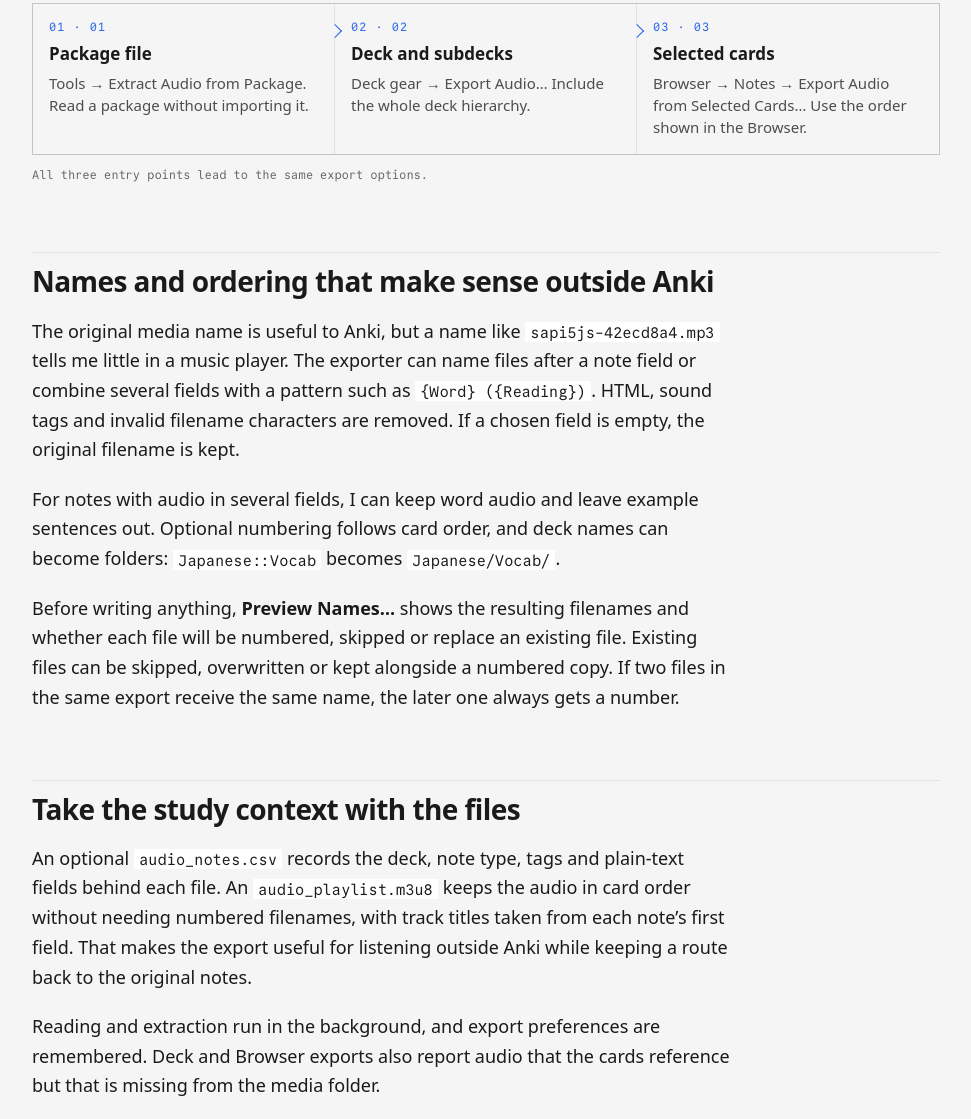
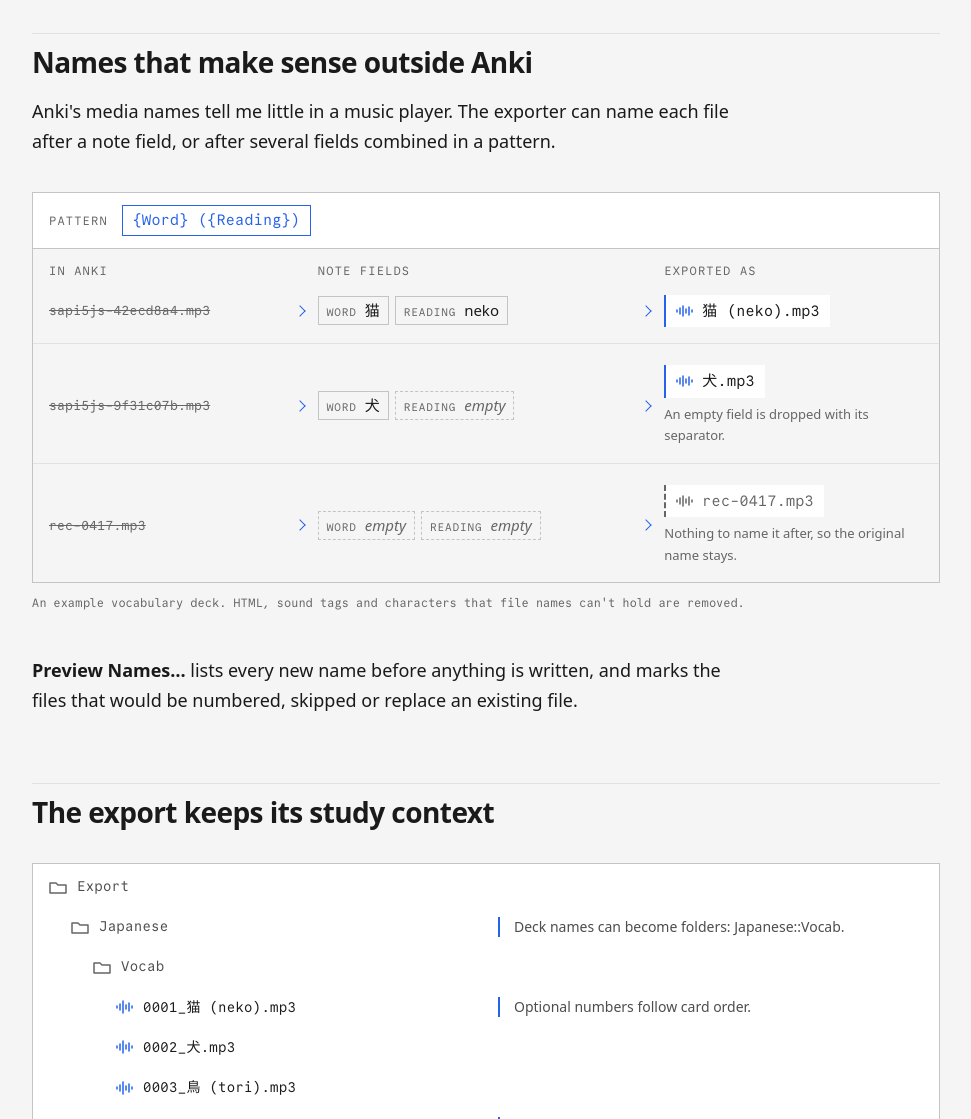
Before and after one commit to pwSathira/personal_website_version3, an Astro site: page /missions/anki-audio-extractor in a window 1280 px wide. Shown: the part 2669-3788 px from the top of the page, without its empty margins (292-1263 px from the left). Built offline with nearby package versions, Linux system fonts and the light colour scheme; Astro itself is replaced by a stand-in of ours; a web font is replaced by a local one.

Commit message:
content: add naming and export graphics to Anki case study
Replace several paragraphs with a rename diagram and an export file tree,
fix duplicated step labels in Flow, and add a parallel mode without arrows.

```diff
--- /dev/null
+++ b/src/components/ExportTree.astro
@@ -0,0 +1,95 @@
+---
+// The folder an export leaves behind, drawn as a file tree with a note beside each part.
+interface Item {
+  name: string;
+  /** Nesting level, 0 for the output folder itself. */
+  depth: number;
+  kind: 'folder' | 'audio' | 'list' | 'sheet';
+  note?: string;
+}
+interface Props {
+  items: Item[];
+  caption?: string;
+}
+const { items, caption } = Astro.props;
+---
+
+<figure class="tree wide">
+  <ul>
+    {
+      items.map((it) => (
+        <li class={it.kind}>
+          <span class="name data" style={`--d:${it.depth}`}>
+            <svg class="ico" viewBox="0 0 18 14" aria-hidden="true">
+              {it.kind === 'folder' && <path d="M1 3h6l2 2h8v8H1z" />}
+              {it.kind === 'audio' && <path d="M2 6v2M5 4v6M8 1v12M11 5v4M14 3v8M17 6v2" />}
+              {it.kind === 'list' && <path d="M1 3l3 2-3 2zM7 5h10M1 11h16" />}
+              {it.kind === 'sheet' && <path d="M1 1h16v12H1zM1 5h16M1 9h16M7 1v12" />}
+            </svg>
+            {it.name}
+          </span>
+          {it.note && <span class="note">{it.note}</span>}
+        </li>
+      ))
+    }
+  </ul>
+  {caption && <figcaption>{caption}</figcaption>}
+</figure>
+
+<style>
+  ul {
+    list-style: none;
+    padding: 6px 0;
+    margin: 0;
+    border: 1px solid var(--rule-strong);
+    background: var(--bg-raised);
+  }
+  li {
+    display: grid;
+    gap: 2px 24px;
+    margin: 0;
+    padding: 6px 16px;
+  }
+  .name {
+    display: flex;
+    align-items: center;
+    gap: 10px;
+    padding-left: calc(var(--d) * 22px);
+    font-size: 0.875rem;
+    overflow-wrap: anywhere;
+  }
+  .folder .name {
+    color: var(--ink-2);
+  }
+  .ico {
+    flex: none;
+    width: 18px;
+    height: 14px;
+    fill: none;
+    stroke: var(--ink-3);
+    stroke-width: 1.5;
+    stroke-linecap: round;
+    stroke-linejoin: round;
+  }
+  .audio .ico,
+  .list .ico,
+  .sheet .ico {
+    stroke: var(--accent);
+  }
+  .note {
+    padding-left: calc(var(--d, 0) * 22px + 28px);
+    font-size: 0.875rem;
+    line-height: 1.4;
+    color: var(--ink-2);
+  }
+  @media (min-width: 760px) {
+    li {
+      grid-template-columns: minmax(0, 1fr) minmax(0, 1fr);
+      align-items: center;
+    }
+    .note {
+      padding-left: 14px;
+      border-left: 2px solid var(--accent);
+    }
+  }
+</style>
--- a/src/components/Flow.astro
+++ b/src/components/Flow.astro
@@ -8,17 +8,19 @@ interface Step {
 interface Props {
   steps: Step[];
   caption?: string;
+  /** Steps are alternatives, not a sequence: number them but draw no arrows. */
+  parallel?: boolean;
 }
-const { steps, caption } = Astro.props;
+const { steps, caption, parallel = false } = Astro.props;
 ---
 
-<figure class="flow wide">
+<figure class:list={['flow', 'wide', { parallel }]}>
   <ol style={`--n:${steps.length}`}>
     {
       steps.map((s, i) => (
         <li>
           <span class="k data">
-            {String(i + 1).padStart(2, '0')} · {s.k}
+            {[String(i + 1).padStart(2, '0'), s.k].filter((p, j, a) => p && a.indexOf(p) === j).join(' · ')}
           </span>
           <strong>{s.title}</strong>
           <span class="body">{s.body}</span>
@@ -65,6 +67,9 @@ const { steps, caption } = Astro.props;
     transform: rotate(45deg);
     z-index: 1;
   }
+  .flow.parallel li::after {
+    display: none;
+  }
   .k {
     color: var(--accent);
     text-transform: uppercase;
--- /dev/null
+++ b/src/components/Rename.astro
@@ -0,0 +1,213 @@
+---
+// How a naming pattern turns Anki's media names into readable ones, one note per row.
+interface Field {
+  name: string;
+  /** Empty string draws the field as empty. */
+  value: string;
+}
+interface Row {
+  from: string;
+  fields: Field[];
+  to: string;
+  /** Short reason shown under the result, e.g. why a name was kept. */
+  note?: string;
+  kept?: boolean;
+}
+interface Props {
+  pattern: string;
+  rows: Row[];
+  caption?: string;
+}
+const { pattern, rows, caption } = Astro.props;
+---
+
+<figure class="rename wide">
+  <div class="box">
+    <p class="head">
+      <span class="label">Pattern</span>
+      <code class="data pattern">{pattern}</code>
+    </p>
+    <p class="cols label" aria-hidden="true">
+      <span>In Anki</span>
+      <span>Note fields</span>
+      <span>Exported as</span>
+    </p>
+    <ol>
+      {
+        rows.map((r) => (
+          <li>
+            <span class="cell from">
+              <span class="label">In Anki</span>
+              <span class="file data">
+                <s>{r.from}</s>
+              </span>
+            </span>
+            <span class="cell note">
+              <span class="label">Note fields</span>
+              <span class="chips">
+                {r.fields.map((f) => (
+                  <span class:list={['chip', { empty: !f.value }]}>
+                    <span class="fname data">{f.name}</span>
+                    <span class="fval">{f.value || 'empty'}</span>
+                  </span>
+                ))}
+              </span>
+            </span>
+            <span class="cell to">
+              <span class="label">Exported as</span>
+              <span class:list={['file', 'out', 'data', { kept: r.kept }]}>
+                <svg class="wave" viewBox="0 0 18 12" aria-hidden="true">
+                  <path d="M1 5v2M4 3v6M7 1v10M10 4v4M13 2v8M16 5v2" />
+                </svg>
+                {r.to}
+              </span>
+              {r.note && <span class="why">{r.note}</span>}
+            </span>
+          </li>
+        ))
+      }
+    </ol>
+  </div>
+  {caption && <figcaption>{caption}</figcaption>}
+</figure>
+
+<style>
+  .box {
+    border: 1px solid var(--rule-strong);
+  }
+  .head {
+    display: flex;
+    flex-wrap: wrap;
+    align-items: center;
+    gap: 8px 14px;
+    margin: 0;
+    padding: 12px 16px;
+    border-bottom: 1px solid var(--rule-strong);
+    background: var(--bg-raised);
+  }
+  .pattern {
+    padding: 3px 10px;
+    font-size: 0.9375rem;
+    color: var(--accent);
+    border: 1px solid var(--accent);
+    background: none;
+  }
+  ol {
+    list-style: none;
+    padding: 0;
+    margin: 0;
+  }
+  li {
+    display: grid;
+    gap: 12px;
+    margin: 0;
+    padding: 14px 16px 16px;
+    border-bottom: 1px solid var(--rule);
+  }
+  li:last-child {
+    border-bottom: 0;
+  }
+  .cell {
+    position: relative;
+    display: flex;
+    flex-direction: column;
+    gap: 6px;
+    min-width: 0;
+  }
+  .file {
+    font-size: 0.8125rem;
+    overflow-wrap: anywhere;
+  }
+  .from .file {
+    color: var(--ink-3);
+  }
+  .out {
+    display: inline-flex;
+    align-items: center;
+    gap: 8px;
+    align-self: flex-start;
+    padding: 5px 10px;
+    font-size: 0.9375rem;
+    background: var(--bg-raised);
+    border-left: 2px solid var(--accent);
+  }
+  .out.kept {
+    color: var(--ink-3);
+    border-left: 2px dashed var(--ink-3);
+  }
+  .wave {
+    flex: none;
+    width: 18px;
+    height: 12px;
+    fill: none;
+    stroke: var(--accent);
+    stroke-width: 1.5;
+    stroke-linecap: round;
+  }
+  .kept .wave {
+    stroke: var(--ink-3);
+  }
+  .chips {
+    display: flex;
+    flex-wrap: wrap;
+    gap: 6px;
+  }
+  .chip {
+    display: inline-flex;
+    align-items: baseline;
+    gap: 8px;
+    padding: 3px 8px;
+    border: 1px solid var(--rule-strong);
+    font-size: 0.9375rem;
+    line-height: 1.4;
+  }
+  .fname {
+    font-size: 0.6875rem;
+    text-transform: uppercase;
+    letter-spacing: 0.08em;
+    color: var(--ink-3);
+  }
+  .chip.empty {
+    border-style: dashed;
+  }
+  .chip.empty .fval {
+    color: var(--ink-3);
+    font-style: italic;
+  }
+  .why {
+    font-size: 0.8125rem;
+    color: var(--ink-3);
+  }
+  .cols {
+    display: none;
+  }
+  @media (min-width: 860px) {
+    .cols,
+    li {
+      display: grid;
+      grid-template-columns: minmax(0, 0.9fr) minmax(0, 1.2fr) minmax(0, 1fr);
+      gap: 36px;
+      align-items: center;
+    }
+    .cols {
+      margin: 0;
+      padding: 12px 16px 0;
+    }
+    /* The header row carries the column headings. */
+    .cell > .label {
+      display: none;
+    }
+    /* Chevron between columns. */
+    .cell:not(:last-child)::after {
+      content: '';
+      position: absolute;
+      right: -22px;
+      top: 50%;
+      width: 8px;
+      height: 8px;
+      border-right: 1px solid var(--accent);
+      border-bottom: 1px solid var(--accent);
+      transform: translateY(-50%) rotate(-45deg);
+    }
+  }
+</style>
--- a/src/content/missions/anki-audio-extractor.mdx
+++ b/src/content/missions/anki-audio-extractor.mdx
@@ -16,8 +16,9 @@ palette: anki
 
 import Flow from '../../components/Flow.astro';
 import ApkgAnatomy from '../../components/ApkgAnatomy.astro';
-import Stats from '../../components/Stats.astro';
 import Support from '../../components/Support.astro';
+import Rename from '../../components/Rename.astro';
+import ExportTree from '../../components/ExportTree.astro';
 
 I was building Mushoku, a site that teaches hiragana and katakana side by side the way English teaches lower and upper case, and it needed a native speaker saying every character. Plenty of Anki decks already had those recordings. Nothing would get them out.
 
@@ -48,53 +49,80 @@ That logic fit in one function. Getting it to people took three tries.
 
 ## Unsigned installers kept desktop users away
 
-The desktop app worked, but I didn't have code-signing certificates, so macOS and Windows both warn on first launch that the developer can't be verified. For a free tool from a stranger, that warning ends the install. I moved the same logic into a Python add-on that runs inside Anki and installs from AnkiWeb, where language learners already get their add-ons. The current repository focuses on the Anki add-on.
+I had no code-signing certificates, so macOS and Windows both warned on first launch that the developer couldn't be verified. For a free tool from a stranger, that warning ends the install. I moved the same logic into an add-on that installs from AnkiWeb, where language learners already get their add-ons.
 
 ## Three ways to get the audio out
 
-The add-on can read an `.apkg` or `.colpkg` without importing it into your collection, export a deck and its subdecks from the deck gear menu, or export selected cards from the Browser. Deck exports include cards currently in a filtered deck; deck and Browser exports read directly from Anki’s media folder.
-
 <Flow
+  parallel
   caption="All three entry points lead to the same export options."
   steps={[
-    { k: '01', title: 'Package file', body: 'Tools → Extract Audio from Package. Read a package without importing it.' },
-    { k: '02', title: 'Deck and subdecks', body: 'Deck gear → Export Audio… Include the whole deck hierarchy.' },
-    { k: '03', title: 'Selected cards', body: 'Browser → Notes → Export Audio from Selected Cards… Use the order shown in the Browser.' },
+    { k: 'Tools menu', title: 'A package file', body: 'Reads an .apkg or .colpkg without importing it into your collection.' },
+    { k: 'Deck gear', title: 'A deck', body: 'Includes subdecks and cards currently in a filtered deck.' },
+    { k: 'Browser', title: 'Selected cards', body: 'Keeps the order shown in the Browser.' },
   ]}
 />
 
-## Names and ordering that make sense outside Anki
+## Names that make sense outside Anki
 
-The original media name is useful to Anki, but a name like `sapi5js-42ecd8a4.mp3` tells me little in a music player. The exporter can name files after a note field or combine several fields with a pattern such as `{Word} ({Reading})`. HTML, sound tags and invalid filename characters are removed. If a chosen field is empty, the original filename is kept.
+Anki's media names tell me little in a music player. The exporter can name each file after a note field, or after several fields combined in a pattern.
 
-For notes with audio in several fields, I can keep word audio and leave example sentences out. Optional numbering follows card order, and deck names can become folders: `Japanese::Vocab` becomes `Japanese/Vocab/`.
+<Rename
+  pattern="{Word} ({Reading})"
+  rows={[
+    {
+      from: 'sapi5js-42ecd8a4.mp3',
+      fields: [{ name: 'Word', value: '猫' }, { name: 'Reading', value: 'neko' }],
+      to: '猫 (neko).mp3',
+    },
+    {
+      from: 'sapi5js-9f31c07b.mp3',
+      fields: [{ name: 'Word', value: '犬' }, { name: 'Reading', value: '' }],
+      to: '犬.mp3',
+      note: 'An empty field is dropped with its separator.',
+    },
+    {
+      from: 'rec-0417.mp3',
+      fields: [{ name: 'Word', value: '' }, { name: 'Reading', value: '' }],
+      to: 'rec-0417.mp3',
+      note: 'Nothing to name it after, so the original name stays.',
+      kept: true,
+    },
+  ]}
+  caption="An example vocabulary deck. HTML, sound tags and characters that file names can't hold are removed."
+/>
 
-Before writing anything, **Preview Names…** shows the resulting filenames and whether each file will be numbered, skipped or replace an existing file. Existing files can be skipped, overwritten or kept alongside a numbered copy. If two files in the same export receive the same name, the later one always gets a number.
+**Preview Names…** lists every new name before anything is written, and marks the files that would be numbered, skipped or replace an existing file.
 
-## Take the study context with the files
+## The export keeps its study context
 
-An optional `audio_notes.csv` records the deck, note type, tags and plain-text fields behind each file. An `audio_playlist.m3u8` keeps the audio in card order without needing numbered filenames, with track titles taken from each note’s first field. That makes the export useful for listening outside Anki while keeping a route back to the original notes.
+<ExportTree
+  items={[
+    { name: 'Export', depth: 0, kind: 'folder' },
+    { name: 'Japanese', depth: 1, kind: 'folder', note: 'Deck names can become folders: Japanese::Vocab.' },
+    { name: 'Vocab', depth: 2, kind: 'folder' },
+    { name: '0001_猫 (neko).mp3', depth: 3, kind: 'audio', note: 'Optional numbers follow card order.' },
+    { name: '0002_犬.mp3', depth: 3, kind: 'audio' },
+    { name: '0003_鳥 (tori).mp3', depth: 3, kind: 'audio' },
+    { name: 'audio_playlist.m3u8', depth: 1, kind: 'list', note: 'Plays in card order, with tracks titled after each note’s first field.' },
+    { name: 'audio_notes.csv', depth: 1, kind: 'sheet', note: 'One row per file: deck, note type, tags and every field as plain text.' },
+  ]}
+  caption="An example export with every option switched on. The playlist and the CSV are optional."
+/>
 
-Reading and extraction run in the background, and export preferences are remembered. Deck and Browser exports also report audio that the cards reference but that is missing from the media folder.
+For notes with audio in several fields, I can keep the word audio and leave the example sentences out. Deck and Browser exports also report audio that cards reference but that is missing from the media folder.
 
 ## Support for current Anki packages
 
-The first extractor only understood the older JSON media map. The current add-on also handles the binary media map and compressed files used by newer Anki exports.
+The first extractor only understood the older JSON media map. The add-on now reads both formats.
 
 <Support
   rows={[
     { label: 'Legacy packages', detail: 'JSON media map · files stored as-is', ok: true },
     { label: 'Modern packages', detail: 'Binary media map · compressed files', ok: true },
     { label: 'Deck and Browser exports', detail: 'Audio read directly from the collection’s media folder', ok: true },
+    { label: 'Anki 2.1.55 and later', detail: 'Tested on Anki 26.09.4', ok: true },
   ]}
 />
 
-<Stats
-  stats={[
-    { value: '2.1.55+', label: 'Anki versions supported' },
-    { value: '26.09.4', label: 'Anki version tested' },
-  ]}
-  source="Compatibility documented in the current repository README."
-/>
-
 The repository includes tests built from real Anki packages, plus dialog and menu tests that run Qt offscreen. See the [repository README](https://github.com/polywertz/anki-audio-extractor#readme) for installation, export options and test instructions.
```
